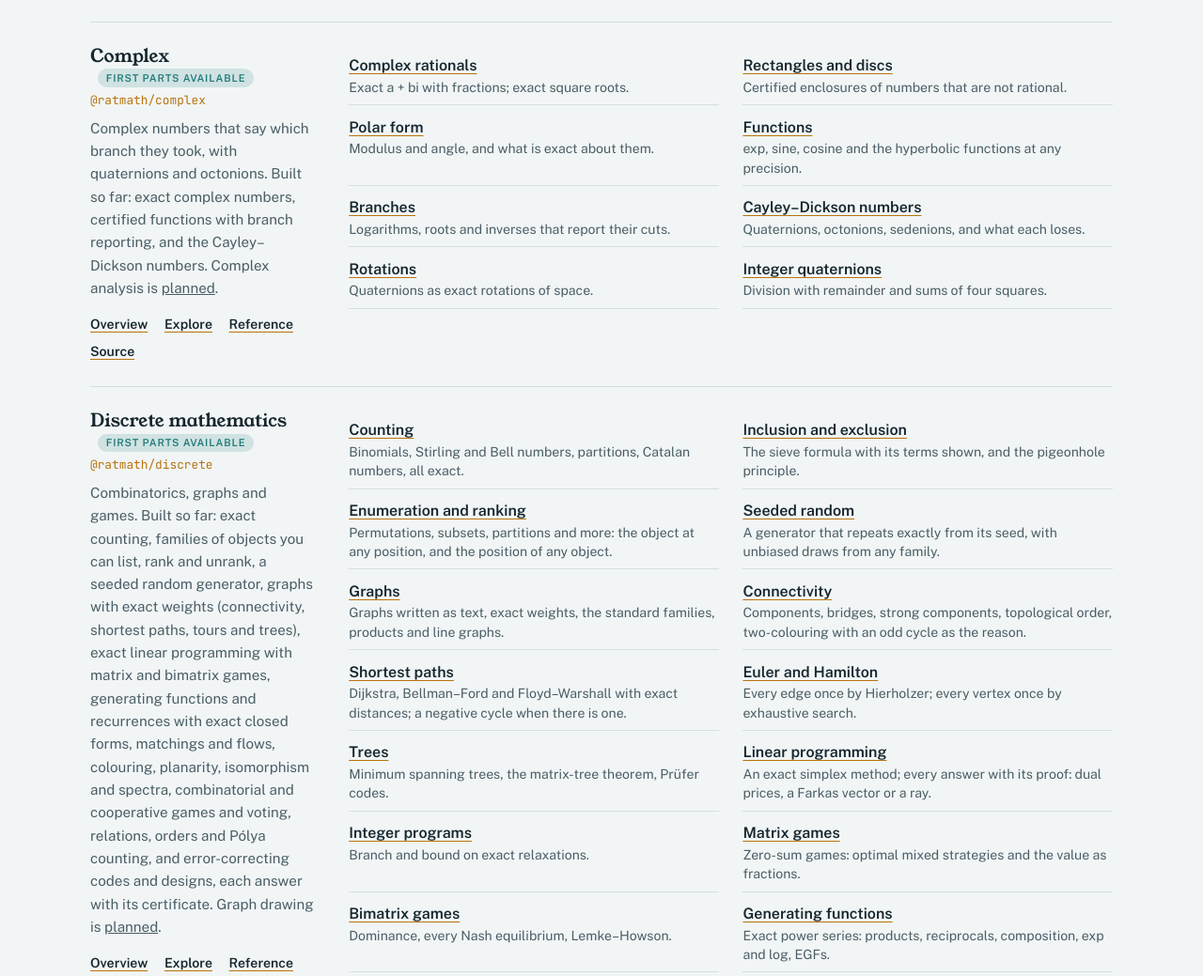
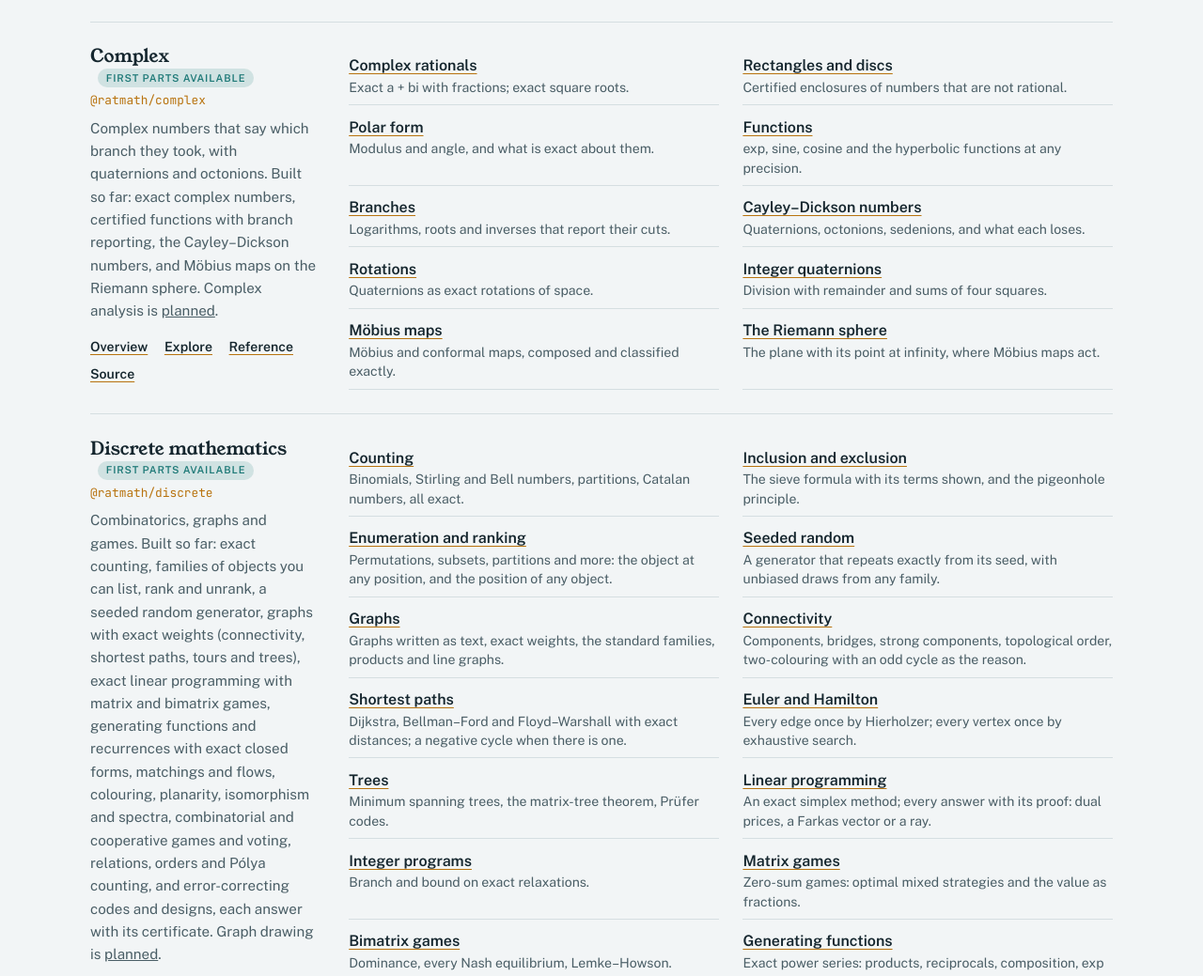
Before and after one commit to ratmath/shelf, a website: page docs/index.html in a window 1280 px wide. Shown: the part 4783-5822 px from the top of the page at 94% size. Drawn offline with nearby package versions, Linux system fonts and the light colour scheme.

Commit message:
Shelf: complex Möbius maps and the Riemann sphere
Phase 5 of complex moves from Planned to On the shelf (ratmath/complex#4).
Merge complex#4 first so the linked pages are live.

Co-Authored-By: Claude Opus 5.5 <noreply@anthropic.com>
Claude-Session: https://claude.ai/code/session_018WTkGn4cTtbF8BojagWqWr

```diff
--- a/docs/index.html
+++ b/docs/index.html
@@ -436,7 +436,7 @@ R`<span class="n">1.2[3:6]</span>`         <span class="c">// 1.23 to 1.26</span
           <div>
             <h3>Complex<span class="status status-done">First parts available</span></h3>
             <span class="id">@ratmath/complex</span>
-            <p class="about">Complex numbers that say which branch they took, with quaternions and octonions. Built so far: exact complex numbers, certified functions with branch reporting, and the Cayley–Dickson numbers. Complex analysis is <a href="#complex-planned">planned</a>.</p>
+            <p class="about">Complex numbers that say which branch they took, with quaternions and octonions. Built so far: exact complex numbers, certified functions with branch reporting, the Cayley–Dickson numbers, and Möbius maps on the Riemann sphere. Complex analysis is <a href="#complex-planned">planned</a>.</p>
             <p class="links"><a href="https://ratmath.com/complex/">Overview</a> <a href="https://ratmath.com/complex/explore.html">Explore</a> <a href="https://ratmath.com/complex/reference.html">Reference</a> <a href="https://github.com/ratmath/complex">Source</a></p>
           </div>
           <ul class="topics">
@@ -448,6 +448,8 @@ R`<span class="n">1.2[3:6]</span>`         <span class="c">// 1.23 to 1.26</span
             <li><a href="https://ratmath.com/complex/cayley-dickson.html">Cayley–Dickson numbers</a><span>Quaternions, octonions, sedenions, and what each loses.</span></li>
             <li><a href="https://ratmath.com/complex/rotations.html">Rotations</a><span>Quaternions as exact rotations of space.</span></li>
             <li><a href="https://ratmath.com/complex/integer-quaternions.html">Integer quaternions</a><span>Division with remainder and sums of four squares.</span></li>
+            <li><a href="https://ratmath.com/complex/mobius.html">Möbius maps</a><span>Möbius and conformal maps, composed and classified exactly.</span></li>
+            <li><a href="https://ratmath.com/complex/riemann-sphere.html">The Riemann sphere</a><span>The plane with its point at infinity, where Möbius maps act.</span></li>
           </ul>
         </article>
         <article class="pkg" id="discrete">
@@ -646,7 +648,6 @@ R`<span class="n">1.2[3:6]</span>`         <span class="c">// 1.23 to 1.26</span
           <ul class="topics">
             <li><span>Contour integrals and the argument principle</span></li>
             <li><span>Residues and Laurent series</span></li>
-            <li><span>Möbius and conformal maps</span></li>
             <li><span>The complex gamma and zeta functions</span></li>
           </ul>
         </article>
```
